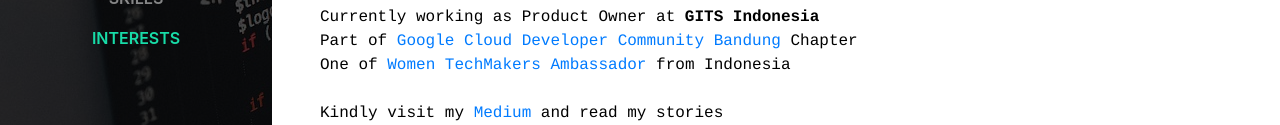
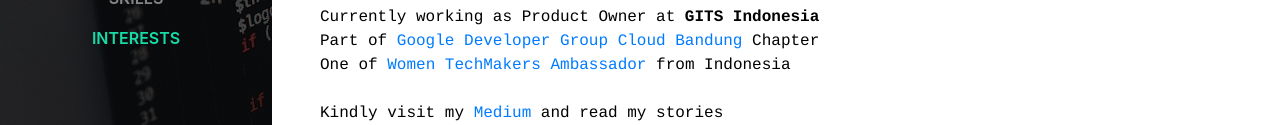
Before and after one commit to inne-p/inne-p.github.io, a website with bundled scripts: page index.html in a window 1280 px wide. Shown: the part 430-555 px from the top of the page. Built offline with nearby package versions, Linux system fonts and the light colour scheme; a web font is replaced by a local one.

Commit message:
Fix community name | Ine

```diff
--- a/index.html
+++ b/index.html
@@ -71,7 +71,7 @@
             <img class="img-fluid img-profile  mx-auto mb-2" width="400px" src="img/profile.jpg" alt=""></div>
           <p class="col-md-7 mb-5">Enthusiast in developing Web and Mobile applications.<br>I believe that creating/developing application is more than just writing a code...</p>
           <br>
-          <p class="col-md-8 mb-5">Currently working as Product Owner at <a href="https://gits.co.id/" style="color: black"><strong>GITS Indonesia</strong></a><br>Part of <a href="https://meetup.com/GDG-Cloud-Bandung/" target=”_blank”>Google Cloud Developer Community Bandung</a> Chapter <br>One of <a href="https://womentechmakers.com/ambassadors" target=”_blank”>Women TechMakers Ambassador</a> from Indonesia<br><br>Kindly visit my <a href="https://medium.com/@ineprinusantari" target=”_blank”>Medium </a>and read my stories</p>
+          <p class="col-md-8 mb-5">Currently working as Product Owner at <a href="https://gits.co.id/" style="color: black"><strong>GITS Indonesia</strong></a><br>Part of <a href="https://meetup.com/GDG-Cloud-Bandung/" target=”_blank”>Google Developer Group Cloud Bandung</a> Chapter <br>One of <a href="https://womentechmakers.com/ambassadors" target=”_blank”>Women TechMakers Ambassador</a> from Indonesia<br><br>Kindly visit my <a href="https://medium.com/@ineprinusantari" target=”_blank”>Medium </a>and read my stories</p>
          </div>
           <div class="subheading mb-3">Connect with me :</div>
           <ul class="list-inline list-social-icons mb-0">
```
